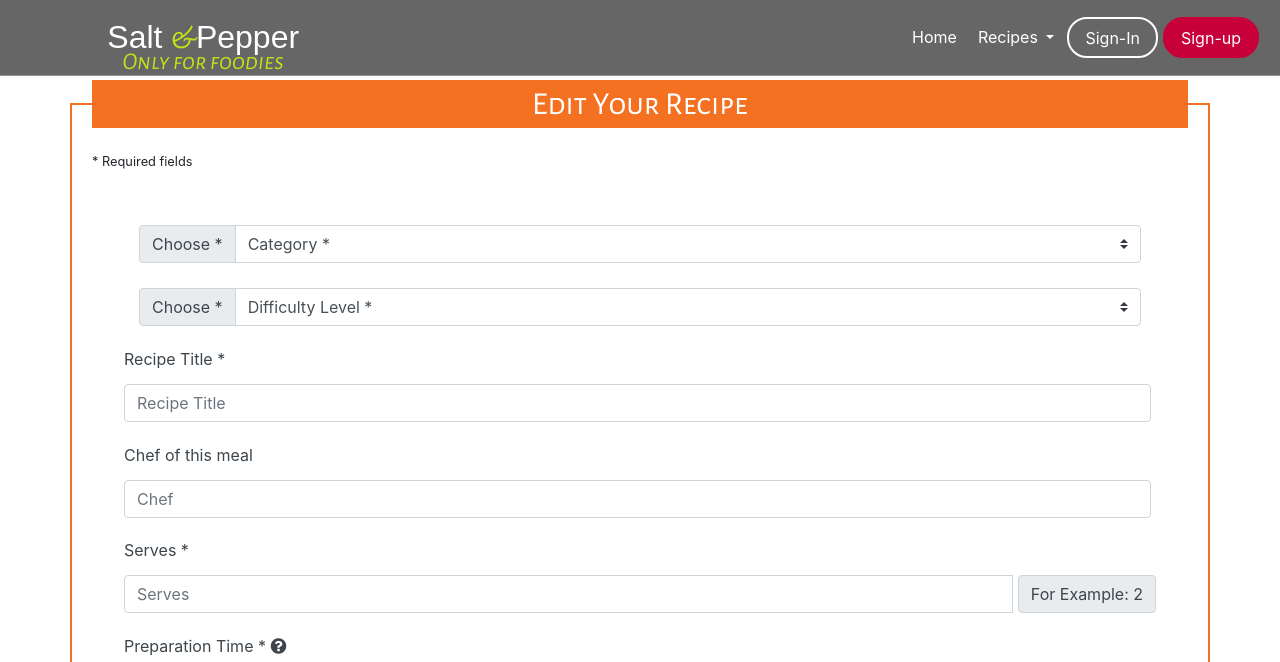
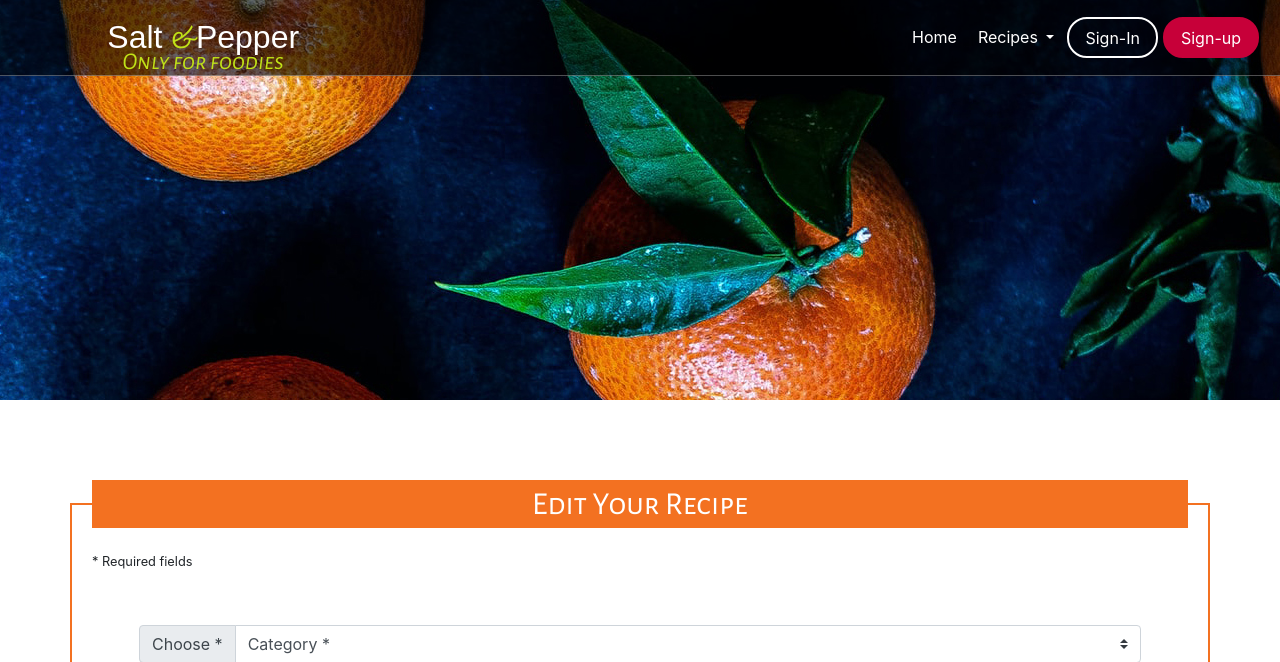
Before and after one commit to szilG/Salt-Papper, a Flask app: template templates/edit_recipe.html in a window 1280 px wide. Shown: the top 662 px of the page. Run offline with Flask 2, Linux system fonts and the light colour scheme; the template is opened without the code that fills it, so the values that code supplies are empty; some libraries are stand-ins or nearby versions; some web fonts are replaced.

Commit message:
add header image

```diff
--- a/templates/edit_recipe.html
+++ b/templates/edit_recipe.html
@@ -1,9 +1,7 @@
 {% extends "base.html" %}
 {% block content %}
 
-
-
-<!-- Credit: Materialize css Forms & Input + Dropdowns https://materializecss.com/select.html https://materializecss.com/text-inputs.html-->
+<div class="container-fluid add-recipe-img"></div>
 <div class="container add-recipe-container">
     <fieldset>
         <legend>Edit Your Recipe</legend>
```
